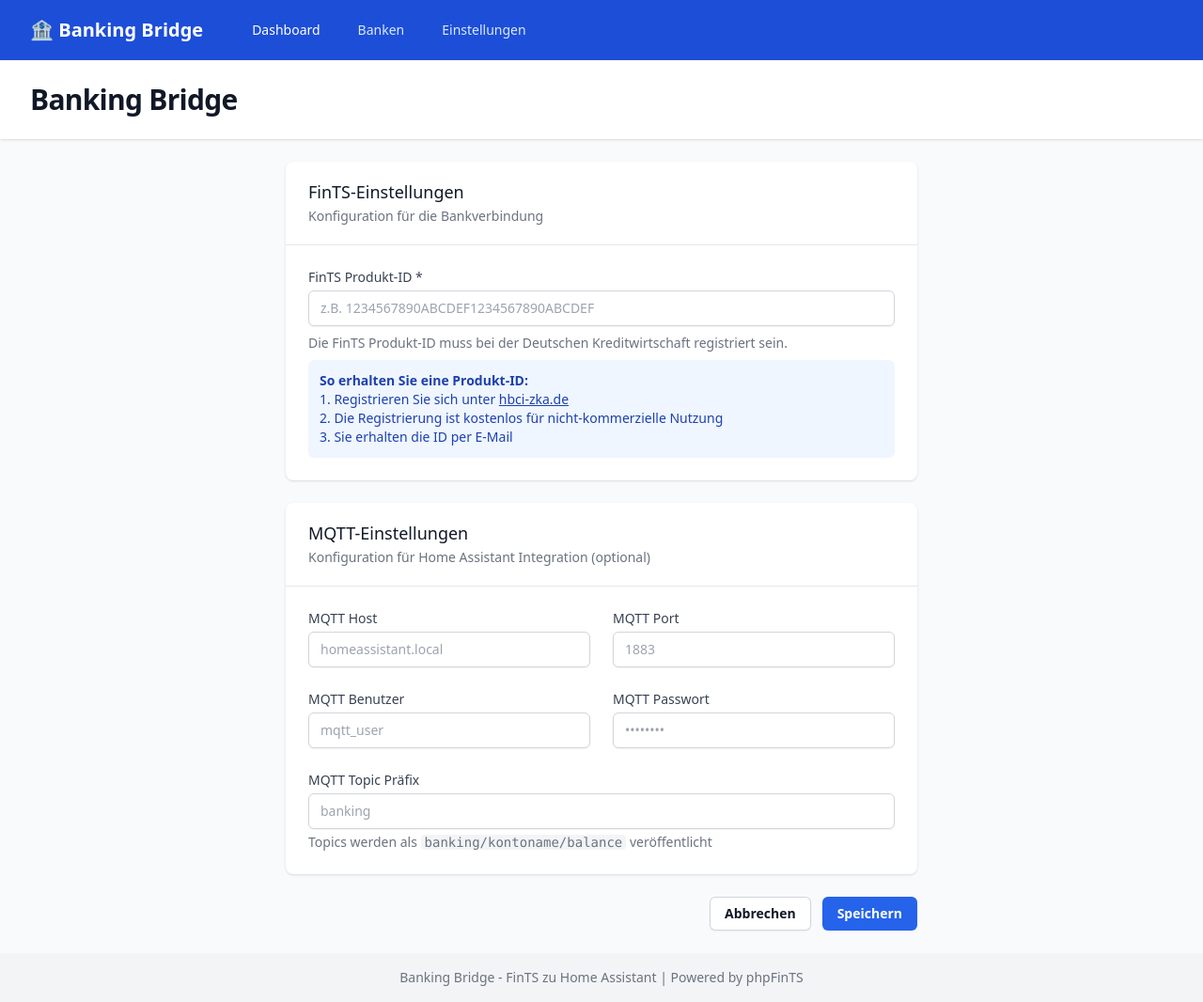
After one commit to RomanWilkening/banking_bridge_3, a PHP site: template app/templates/settings.twig in a window 1280 px wide. The commit adds this page. Shown: the whole page at 94% size. Run offline with PHP 8.4, Linux system fonts and the light colour scheme; the template is opened without the code that fills it, so the values that code supplies are empty; some libraries are stand-ins or nearby versions.

Commit message:
feat: Add configurable FinTS Product ID
- Add Settings page to configure FinTS Product ID
- Store settings in SQLite database
- Add MQTT settings preparation for future integration
- FinTS Product ID is now required and must be registered at hbci-zka.de
- Add Settings link to navigation

Co-authored-by: RomanWilkening <RomanWilkening@users.noreply.github.com>

```diff
--- a/app/config/routes.php
+++ b/app/config/routes.php
@@ -16,6 +16,10 @@ return function (App $app) {
     $app->post('/banks/{id}/delete', [BankController::class, 'delete'])->setName('banks.delete');
     $app->get('/banks/{id}/accounts', [BankController::class, 'accounts'])->setName('banks.accounts');
 
+    // Settings Routes
+    $app->get('/settings', [\App\Controllers\SettingsController::class, 'index'])->setName('settings');
+    $app->post('/settings', [\App\Controllers\SettingsController::class, 'save'])->setName('settings.save');
+
     // API Routes
     $app->post('/api/banks/test', [ApiController::class, 'testConnection'])->setName('api.banks.test');
     $app->get('/api/banks/{id}/accounts', [ApiController::class, 'getAccounts'])->setName('api.banks.accounts');
--- a/app/templates/layout.twig
+++ b/app/templates/layout.twig
@@ -61,6 +61,9 @@
                             <a href="/banks" class="text-primary-100 hover:bg-primary-600 hover:text-white px-3 py-2 rounded-md text-sm font-medium transition-colors">
                                 Banken
                             </a>
+                            <a href="/settings" class="text-primary-100 hover:bg-primary-600 hover:text-white px-3 py-2 rounded-md text-sm font-medium transition-colors">
+                                Einstellungen
+                            </a>
                         </div>
                     </div>
                 </div>
--- /dev/null
+++ b/app/templates/settings.twig
@@ -0,0 +1,113 @@
+{% extends "layout.twig" %}
+
+{% block content %}
+<div class="max-w-2xl mx-auto space-y-6">
+
+    {% if success %}
+    <div class="rounded-md bg-green-50 p-4">
+        <div class="flex">
+            <div class="flex-shrink-0">
+                <svg class="h-5 w-5 text-green-400" viewBox="0 0 20 20" fill="currentColor">
+                    <path fill-rule="evenodd" d="M10 18a8 8 0 100-16 8 8 0 000 16zm3.857-9.809a.75.75 0 00-1.214-.882l-3.483 4.79-1.88-1.88a.75.75 0 10-1.06 1.061l2.5 2.5a.75.75 0 001.137-.089l4-5.5z" clip-rule="evenodd" />
+                </svg>
+            </div>
+            <div class="ml-3">
+                <p class="text-sm font-medium text-green-800">Einstellungen erfolgreich gespeichert!</p>
+            </div>
+        </div>
+    </div>
+    {% endif %}
+
+    <form method="POST" action="/settings">
+        <!-- FinTS Settings -->
+        <div class="bg-white shadow rounded-lg mb-6">
+            <div class="px-4 py-5 sm:px-6 border-b border-gray-200">
+                <h3 class="text-lg font-medium leading-6 text-gray-900">FinTS-Einstellungen</h3>
+                <p class="mt-1 text-sm text-gray-500">Konfiguration für die Bankverbindung</p>
+            </div>
+            <div class="px-4 py-5 sm:p-6 space-y-6">
+                <div>
+                    <label for="fints_product_id" class="block text-sm font-medium text-gray-700">FinTS Produkt-ID *</label>
+                    <input type="text" name="fints_product_id" id="fints_product_id"
+                           class="mt-1 block w-full rounded-md border-gray-300 shadow-sm focus:border-primary-500 focus:ring-primary-500 sm:text-sm border px-3 py-2"
+                           placeholder="z.B. 1234567890ABCDEF1234567890ABCDEF"
+                           value="{{ settings.fints_product_id }}" required>
+                    <p class="mt-2 text-sm text-gray-500">
+                        Die FinTS Produkt-ID muss bei der Deutschen Kreditwirtschaft registriert sein.
+                    </p>
+                    <div class="mt-2 p-3 bg-blue-50 rounded-md">
+                        <p class="text-sm text-blue-800">
+                            <strong>So erhalten Sie eine Produkt-ID:</strong><br>
+                            1. Registrieren Sie sich unter <a href="https://www.hbci-zka.de/register/prod_register.htm" target="_blank" class="underline">hbci-zka.de</a><br>
+                            2. Die Registrierung ist kostenlos für nicht-kommerzielle Nutzung<br>
+                            3. Sie erhalten die ID per E-Mail
+                        </p>
+                    </div>
+                </div>
+            </div>
+        </div>
+
+        <!-- MQTT Settings -->
+        <div class="bg-white shadow rounded-lg mb-6">
+            <div class="px-4 py-5 sm:px-6 border-b border-gray-200">
+                <h3 class="text-lg font-medium leading-6 text-gray-900">MQTT-Einstellungen</h3>
+                <p class="mt-1 text-sm text-gray-500">Konfiguration für Home Assistant Integration (optional)</p>
+            </div>
+            <div class="px-4 py-5 sm:p-6 space-y-6">
+                <div class="grid grid-cols-1 gap-6 sm:grid-cols-2">
+                    <div>
+                        <label for="mqtt_host" class="block text-sm font-medium text-gray-700">MQTT Host</label>
+                        <input type="text" name="mqtt_host" id="mqtt_host"
+                               class="mt-1 block w-full rounded-md border-gray-300 shadow-sm focus:border-primary-500 focus:ring-primary-500 sm:text-sm border px-3 py-2"
+                               placeholder="homeassistant.local"
+                               value="{{ settings.mqtt_host }}">
+                    </div>
+                    <div>
+                        <label for="mqtt_port" class="block text-sm font-medium text-gray-700">MQTT Port</label>
+                        <input type="number" name="mqtt_port" id="mqtt_port"
+                               class="mt-1 block w-full rounded-md border-gray-300 shadow-sm focus:border-primary-500 focus:ring-primary-500 sm:text-sm border px-3 py-2"
+                               placeholder="1883"
+                               value="{{ settings.mqtt_port }}">
+                    </div>
+                </div>
+                <div class="grid grid-cols-1 gap-6 sm:grid-cols-2">
+                    <div>
+                        <label for="mqtt_user" class="block text-sm font-medium text-gray-700">MQTT Benutzer</label>
+                        <input type="text" name="mqtt_user" id="mqtt_user"
+                               class="mt-1 block w-full rounded-md border-gray-300 shadow-sm focus:border-primary-500 focus:ring-primary-500 sm:text-sm border px-3 py-2"
+                               placeholder="mqtt_user"
+                               value="{{ settings.mqtt_user }}">
+                    </div>
+                    <div>
+                        <label for="mqtt_password" class="block text-sm font-medium text-gray-700">MQTT Passwort</label>
+                        <input type="password" name="mqtt_password" id="mqtt_password"
+                               class="mt-1 block w-full rounded-md border-gray-300 shadow-sm focus:border-primary-500 focus:ring-primary-500 sm:text-sm border px-3 py-2"
+                               placeholder="••••••••"
+                               value="{{ settings.mqtt_password }}">
+                    </div>
+                </div>
+                <div>
+                    <label for="mqtt_topic_prefix" class="block text-sm font-medium text-gray-700">MQTT Topic Präfix</label>
+                    <input type="text" name="mqtt_topic_prefix" id="mqtt_topic_prefix"
+                           class="mt-1 block w-full rounded-md border-gray-300 shadow-sm focus:border-primary-500 focus:ring-primary-500 sm:text-sm border px-3 py-2"
+                           placeholder="banking"
+                           value="{{ settings.mqtt_topic_prefix }}">
+                    <p class="mt-1 text-sm text-gray-500">
+                        Topics werden als <code class="bg-gray-100 px-1 rounded">{{ settings.mqtt_topic_prefix ?: 'banking' }}/kontoname/balance</code> veröffentlicht
+                    </p>
+                </div>
+            </div>
+        </div>
+
+        <div class="flex justify-end space-x-3">
+            <a href="/" class="inline-flex items-center rounded-md bg-white px-4 py-2 text-sm font-semibold text-gray-900 shadow-sm ring-1 ring-inset ring-gray-300 hover:bg-gray-50">
+                Abbrechen
+            </a>
+            <button type="submit"
+                    class="inline-flex items-center rounded-md bg-primary-600 px-4 py-2 text-sm font-semibold text-white shadow-sm hover:bg-primary-500">
+                Speichern
+            </button>
+        </div>
+    </form>
+</div>
+{% endblock %}
```
Also changed, not shown: app/config/container.php (+6 -1 lines), app/src/Controllers/SettingsController.php (added, +70 -0 lines), app/src/Services/FinTSService.php (+18 -5 lines).
